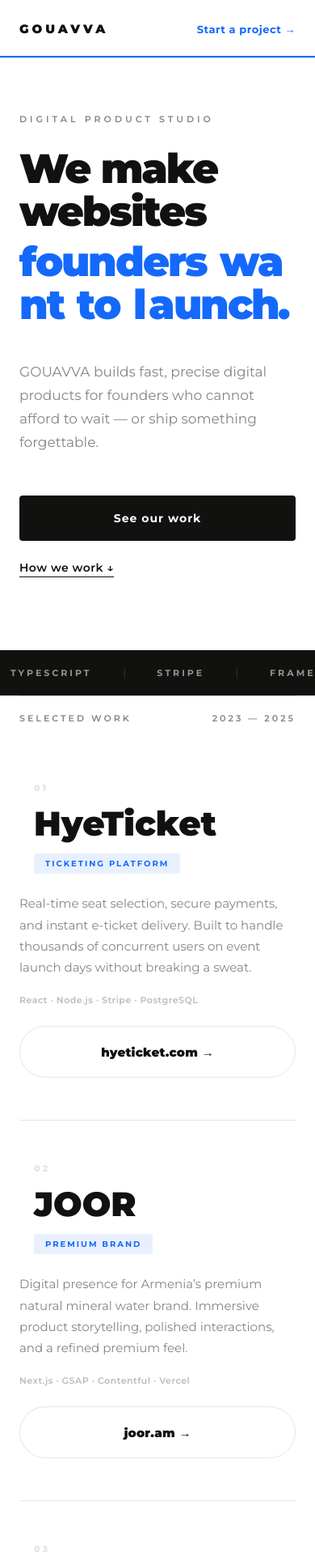
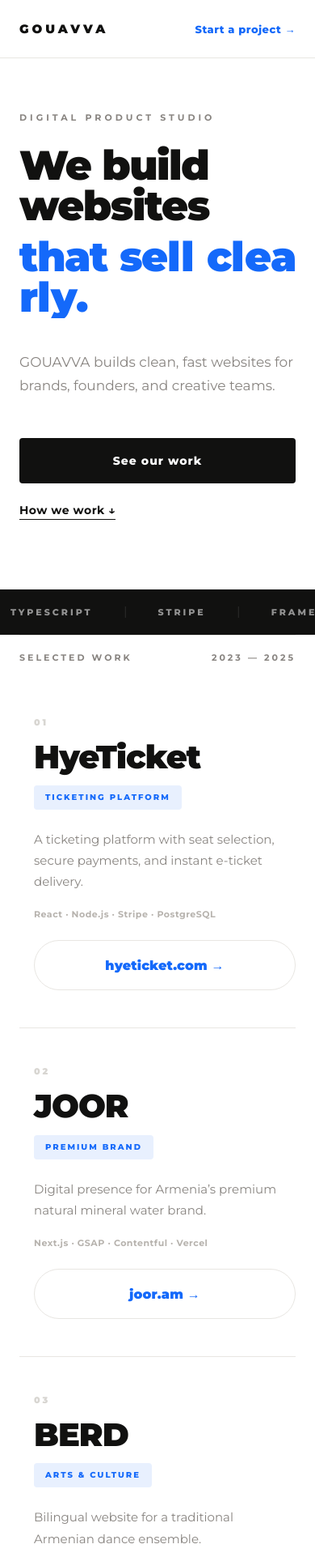
Before and after one commit to leengoes/gouavva, a website: page index.html in a window 390 px wide. Shown: the top 1923 px of the page at 81% size. Drawn offline with Linux system fonts and the light colour scheme.

Commit message:
Update index.html

```diff
--- a/index.html
+++ b/index.html
@@ -10,7 +10,6 @@
 <link href="https://fonts.googleapis.com/css2?family=Montserrat:wght@300;400;500;600;700;800;900&display=swap" rel="stylesheet">
 
 <style>
-  /* RESET */
   *, *::before, *::after {
     margin: 0;
     padding: 0;
@@ -38,7 +37,6 @@
     background: var(--white);
     color: var(--ink);
     overflow-x: hidden;
-    cursor: none;
   }
 
   a {
@@ -46,50 +44,9 @@
     text-decoration: none;
   }
 
-  /* CUSTOM CURSOR */
-  .cursor {
-    position: fixed;
-    width: 10px;
-    height: 10px;
-    background: var(--blue);
-    border-radius: 50%;
-    pointer-events: none;
-    z-index: 9999;
-    transform: translate(-50%, -50%);
-    transition: width .2s, height .2s, background .2s;
-  }
-
-  .cursor-ring {
-    position: fixed;
-    width: 36px;
-    height: 36px;
-    border: 1.5px solid var(--ink);
-    border-radius: 50%;
-    pointer-events: none;
-    z-index: 9998;
-    transform: translate(-50%, -50%);
-    transition:
-      width .35s cubic-bezier(.25,.46,.45,.94),
-      height .35s cubic-bezier(.25,.46,.45,.94),
-      border-color .2s;
-  }
-
-  body.hovering .cursor {
-    width: 6px;
-    height: 6px;
-    background: var(--blue);
-  }
-
-  body.hovering .cursor-ring {
-    width: 56px;
-    height: 56px;
-    border-color: var(--blue);
-  }
-
-  /* REVEAL */
   .reveal {
     opacity: 0;
-    transform: translateY(28px);
+    transform: translateY(24px);
     transition:
       opacity .7s cubic-bezier(.25,.46,.45,.94),
       transform .7s cubic-bezier(.25,.46,.45,.94);
@@ -100,22 +57,18 @@
     transform: translateY(0);
   }
 
-  /* NAV */
   nav {
     position: fixed;
     top: 0;
     left: 0;
     right: 0;
     z-index: 100;
-
     height: 72px;
     padding: 0 64px;
-
     display: flex;
     align-items: center;
     justify-content: space-between;
-
-    background: rgba(255,255,255,.92);
+    background: rgba(255,255,255,.94);
     backdrop-filter: blur(12px);
     border-bottom: 1px solid var(--ghost);
   }
@@ -126,13 +79,13 @@
     letter-spacing: 4px;
     text-transform: uppercase;
     color: var(--ink);
+    white-space: nowrap;
   }
 
   .nav-links {
     display: flex;
     gap: 48px;
     list-style: none;
-
     position: absolute;
     left: 50%;
     transform: translateX(-50%);
@@ -140,7 +93,7 @@
 
   .nav-links a {
     font-size: 13px;
-    font-weight: 500;
+    font-weight: 600;
     color: var(--mid);
     letter-spacing: 1px;
     transition: color .2s;
@@ -152,7 +105,7 @@
 
   .nav-cta {
     font-size: 13px;
-    font-weight: 700;
+    font-weight: 800;
     color: var(--blue);
     letter-spacing: .5px;
     white-space: nowrap;
@@ -163,24 +116,6 @@
     opacity: .7;
   }
 
-  nav::after {
-    content: '';
-    position: absolute;
-    bottom: 0;
-    left: 0;
-
-    width: 0;
-    height: 2px;
-
-    background: var(--blue);
-    transition: width .4s cubic-bezier(.25,.46,.45,.94);
-  }
-
-  nav:hover::after {
-    width: 100%;
-  }
-
-  /* SHARED */
   .container,
   .section-wrap {
     max-width: var(--max);
@@ -203,42 +138,42 @@
 
   .section-label span {
     font-size: 11px;
-    font-weight: 600;
+    font-weight: 700;
     letter-spacing: 3px;
     text-transform: uppercase;
     color: var(--mid);
   }
 
-  /* HERO */
   .hero {
-    padding: 180px 0 120px;
+    padding: 165px 0 105px;
   }
 
   .hero-eyebrow {
     display: block;
     margin-bottom: 28px;
-
     font-size: 11px;
-    font-weight: 600;
+    font-weight: 700;
     letter-spacing: 4px;
     text-transform: uppercase;
     color: var(--mid);
   }
 
   .hero-h1 {
-    font-size: clamp(54px, 7.2vw, 110px);
+    max-width: 1160px;
+    font-size: clamp(52px, 7vw, 104px);
     font-weight: 900;
-    line-height: 1.04;
+    line-height: .98;
     letter-spacing: -3px;
     color: var(--ink);
   }
 
   .airport-line {
-    margin-top: 10px;
-    min-height: clamp(64px, 7.8vw, 120px);
+    margin-top: 14px;
+    min-height: clamp(56px, 7vw, 104px);
     overflow: hidden;
     display: flex;
     align-items: center;
+    max-width: 1160px;
   }
 
   .airport-text {
@@ -246,36 +181,35 @@
     flex-wrap: wrap;
     align-items: center;
     max-width: 100%;
-
-    font-size: clamp(54px, 7.2vw, 110px);
+    font-size: clamp(52px, 7vw, 104px);
     font-weight: 900;
-    line-height: 1.04;
+    line-height: .98;
     letter-spacing: -3px;
     color: var(--blue);
   }
 
   .flip-char {
     display: inline-block;
-    min-width: .38em;
+    min-width: .34em;
     transform-origin: center center;
-    animation: airportFlip .58s cubic-bezier(.2,.8,.2,1) both;
+    animation: airportFlip .55s cubic-bezier(.2,.8,.2,1) both;
   }
 
   .flip-space {
     display: inline-block;
-    width: .32em;
+    width: .3em;
   }
 
   @keyframes airportFlip {
     0% {
       opacity: 0;
-      transform: rotateX(90deg) translateY(-14px);
-      filter: blur(2px);
+      transform: rotateX(90deg) translateY(-10px);
+      filter: blur(1.5px);
     }
 
     45% {
       opacity: 1;
-      transform: rotateX(-18deg) translateY(2px);
+      transform: rotateX(-14deg) translateY(1px);
       filter: blur(0);
     }
 
@@ -287,10 +221,9 @@
   }
 
   .hero-sub {
-    max-width: 540px;
-    margin: 42px 0 52px;
-
-    font-size: 19px;
+    max-width: 520px;
+    margin: 40px 0 50px;
+    font-size: 18px;
     font-weight: 400;
     color: var(--mid);
     line-height: 1.7;
@@ -306,18 +239,14 @@
     display: inline-flex;
     align-items: center;
     justify-content: center;
-
     height: 56px;
     padding: 0 36px;
-
     background: var(--ink);
     color: var(--white);
     border-radius: 4px;
-
     font-size: 14px;
-    font-weight: 700;
+    font-weight: 800;
     letter-spacing: 1px;
-
     transition: background .2s, transform .2s;
   }
 
@@ -328,13 +257,11 @@
 
   .btn-ghost {
     font-size: 14px;
-    font-weight: 600;
+    font-weight: 700;
     color: var(--ink);
     letter-spacing: .5px;
-
     border-bottom: 1.5px solid var(--ink);
     padding-bottom: 2px;
-
     transition: color .2s, border-color .2s;
   }
 
@@ -343,12 +270,10 @@
     border-color: var(--blue);
   }
 
-  /* MARQUEE */
   .marquee-wrap {
     height: 56px;
     background: var(--ink);
     overflow: hidden;
-
     display: flex;
     align-items: center;
   }
@@ -363,9 +288,8 @@
   .marquee-item {
     padding: 0 40px;
     border-right: 1px solid rgba(255,255,255,.12);
-
     font-size: 11px;
-    font-weight: 700;
+    font-weight: 800;
     letter-spacing: 3px;
     text-transform: uppercase;
     color: rgba(255,255,255,.55);
@@ -381,22 +305,18 @@
     }
   }
 
-  /* WORK */
   .work-section {
     padding-bottom: 0;
   }
 
   .project-row {
     position: relative;
-
     display: grid;
-    grid-template-columns: 320px minmax(320px, 1fr) 260px;
+    grid-template-columns: minmax(220px, 300px) minmax(360px, 1fr) minmax(220px, 260px);
     align-items: center;
-    gap: 48px;
-
-    padding: 52px 0;
+    gap: 56px;
+    padding: 56px 0;
     border-bottom: 1px solid var(--ghost);
-
     overflow: hidden;
     transition: background .25s;
   }
@@ -407,11 +327,9 @@
     left: 0;
     top: 24px;
     bottom: 24px;
-
     width: 0;
     background: var(--blue);
     border-radius: 99px;
-
     transition: width .25s cubic-bezier(.25,.46,.45,.94);
   }
 
@@ -427,7 +345,6 @@
     display: flex;
     flex-direction: column;
     gap: 16px;
-
     padding-left: 18px;
     min-width: 0;
   }
@@ -436,7 +353,7 @@
     font-size: 11px;
     font-weight: 900;
     letter-spacing: 3px;
-    color: var(--ghost);
+    color: #d8d6d2;
     transition: color .25s;
   }
 
@@ -445,36 +362,37 @@
   }
 
   .project-name {
-    font-size: 48px;
+    font-size: clamp(38px, 3.4vw, 52px);
     font-weight: 900;
-    line-height: 1;
+    line-height: .98;
     color: var(--ink);
+    letter-spacing: -1px;
+    word-break: normal;
   }
 
   .project-tag {
     display: inline-flex;
     align-items: center;
-
     width: fit-content;
-    padding: 6px 14px;
-
+    max-width: 100%;
+    padding: 8px 14px;
     background: var(--blue-dim);
     color: var(--blue);
-    border-radius: 3px;
-
+    border-radius: 4px;
     font-size: 10px;
-    font-weight: 700;
+    font-weight: 800;
     letter-spacing: 2px;
     text-transform: uppercase;
+    white-space: nowrap;
   }
 
   .project-mid {
-    max-width: 520px;
+    max-width: 580px;
+    min-width: 0;
   }
 
   .project-desc {
     margin-bottom: 16px;
-
     font-size: 15px;
     font-weight: 400;
     color: var(--mid);
@@ -483,31 +401,27 @@
 
   .project-tech {
     font-size: 11px;
-    font-weight: 600;
-    color: #bbb;
+    font-weight: 700;
+    color: #b7b3ae;
     letter-spacing: .5px;
   }
 
   .project-url {
     justify-self: end;
-
     display: inline-flex;
     align-items: center;
     justify-content: center;
-
     min-width: 220px;
-    height: 64px;
+    height: 62px;
     padding: 0 28px;
-
     border: 1px solid var(--ghost);
     border-radius: 999px;
     background: var(--white);
-    color: var(--ink);
-
-    font-size: 15px;
+    color: var(--blue);
+    font-size: 16px;
     font-weight: 900;
-    letter-spacing: .2px;
-
+    letter-spacing: .1px;
+    white-space: nowrap;
     transition:
       color .25s ease,
       background .25s ease,
@@ -526,9 +440,8 @@
     transform: translateY(-2px);
   }
 
-  /* STATS */
   .stats-section {
-    padding: 80px 0 72px;
+    padding: 70px 0 70px;
   }
 
   .stats-grid {
@@ -553,8 +466,7 @@
   .stat-val {
     display: block;
     margin-bottom: 12px;
-
-    font-size: 60px;
+    font-size: 56px;
     font-weight: 900;
     line-height: 1;
     color: var(--ink);
@@ -562,7 +474,7 @@
 
   .stat-label {
     font-size: 12px;
-    font-weight: 500;
+    font-weight: 600;
     color: var(--mid);
     letter-spacing: .5px;
     text-transform: uppercase;
@@ -572,7 +484,6 @@
     display: inline-block;
   }
 
-  /* HOW */
   .how-section {
     padding: 80px 0 96px;
   }
@@ -593,7 +504,6 @@
 
   .how-sub {
     padding-top: 12px;
-
     font-size: 16px;
     font-weight: 400;
     color: var(--mid);
@@ -619,7 +529,6 @@
   .step-num {
     display: block;
     margin-bottom: 12px;
-
     font-size: 11px;
     font-weight: 900;
     letter-spacing: 2px;
@@ -628,7 +537,6 @@
 
   .step-title {
     margin-bottom: 16px;
-
     font-size: 20px;
     font-weight: 800;
     color: var(--ink);
@@ -641,11 +549,9 @@
     line-height: 1.75;
   }
 
-  /* CTA */
   .cta-strip {
     background: var(--ink);
     padding: 64px;
-
     display: flex;
     align-items: center;
     justify-content: space-between;
@@ -654,7 +560,6 @@
 
   .cta-h2 {
     margin-bottom: 12px;
-
     font-size: 38px;
     font-weight: 900;
     color: var(--white);
@@ -672,19 +577,15 @@
     display: inline-flex;
     align-items: center;
     justify-content: center;
-
     height: 56px;
     padding: 0 36px;
-
     background: var(--blue);
     color: var(--white);
     border-radius: 4px;
-
     font-size: 14px;
-    font-weight: 700;
+    font-weight: 800;
     letter-spacing: .5px;
     white-space: nowrap;
-
     transition: transform .2s, opacity .2s;
   }
 
@@ -693,11 +594,9 @@
     opacity: .9;
   }
 
-  /* FOOTER */
   footer {
     border-top: 1px solid var(--ghost);
     padding: 44px 64px;
-
     display: flex;
     align-items: center;
     justify-content: space-between;
@@ -707,7 +606,6 @@
   .foot-logo {
     display: block;
     margin-bottom: 8px;
-
     font-size: 13px;
     font-weight: 900;
     letter-spacing: 4px;
@@ -728,15 +626,21 @@
     color: #bbb;
   }
 
-  /* RESPONSIVE */
   @media (max-width: 1180px) {
     .project-row {
       grid-template-columns: 1fr;
       gap: 24px;
+      padding: 46px 0;
+    }
+
+    .project-mid {
+      max-width: 760px;
+      padding-left: 18px;
     }
 
     .project-url {
       justify-self: start;
+      margin-left: 18px;
     }
 
     .stats-grid {
@@ -760,15 +664,6 @@
   }
 
   @media (max-width: 900px) {
-    body {
-      cursor: auto;
-    }
-
-    .cursor,
-    .cursor-ring {
-      display: none;
-    }
-
     nav {
       padding: 0 24px;
     }
@@ -783,7 +678,7 @@
     }
 
     .hero {
-      padding: 140px 0 90px;
+      padding: 138px 0 86px;
     }
 
     .hero-h1,
@@ -805,6 +700,7 @@
     .stat-item,
     .stat-item + .stat-item {
       padding: 0 0 28px 0;
+      border-right: none;
       border-bottom: 1px solid var(--ghost);
     }
 
@@ -829,6 +725,7 @@
     .hero-h1,
     .airport-text {
       font-size: clamp(42px, 13vw, 64px);
+      letter-spacing: -1.5px;
     }
 
     .airport-line {
@@ -840,11 +737,16 @@
     }
 
     .project-name {
-      font-size: 42px;
+      font-size: 40px;
+    }
+
+    .project-tag {
+      white-space: normal;
+      line-height: 1.4;
     }
 
     .project-url {
-      min-width: 100%;
+      min-width: calc(100% - 18px);
     }
 
     .btn-primary {
@@ -855,9 +757,6 @@
 </head>
 
 <body>
-
-<div class="cursor" id="cursor"></div>
-<div class="cursor-ring" id="cursorRing"></div>
 
 <nav>
   <a href="#" class="nav-logo">GOUAVVA</a>
@@ -876,7 +775,7 @@
     <span class="hero-eyebrow reveal">Digital Product Studio</span>
 
     <h1 class="hero-h1 reveal" style="transition-delay:.1s">
-      We make websites
+      We build websites
     </h1>
 
     <div class="airport-line reveal" style="transition-delay:.2s">
@@ -884,7 +783,7 @@
     </div>
 
     <p class="hero-sub reveal" style="transition-delay:.3s">
-      GOUAVVA builds fast, precise digital products for founders who cannot afford to wait — or ship something forgettable.
+      GOUAVVA builds clean, fast websites for brands, founders, and creative teams.
     </p>
 
     <div class="hero-actions reveal" style="transition-delay:.4s">
@@ -940,8 +839,7 @@
 
       <div class="project-mid">
         <p class="project-desc">
-          Real-time seat selection, secure payments, and instant e-ticket delivery.
-          Built to handle thousands of concurrent users on event launch days without breaking a sweat.
+          A ticketing platform with seat selection, secure payments, and instant e-ticket delivery.
         </p>
         <span class="project-tech">React · Node.js · Stripe · PostgreSQL</span>
       </div>
@@ -961,7 +859,6 @@
       <div class="project-mid">
         <p class="project-desc">
           Digital presence for Armenia’s premium natural mineral water brand.
-          Immersive product storytelling, polished interactions, and a refined premium feel.
         </p>
         <span class="project-tech">Next.js · GSAP · Contentful · Vercel</span>
       </div>
@@ -981,7 +878,6 @@
       <div class="project-mid">
         <p class="project-desc">
           Bilingual website for a traditional Armenian dance ensemble.
-          Events, media, and ticketing gathered into one clear cultural platform.
         </p>
         <span class="project-tech">Next.js · Framer Motion · WordPress API</span>
       </div>
@@ -1040,7 +936,7 @@
         <span class="step-num">01</span>
         <h3 class="step-title">Scope in a day</h3>
         <p class="step-body">
-          Send us a brief. We turn it into a precise scope — timeline, deliverables, price — within 24 hours.
+          Send us a brief. We turn it into a precise scope — timeline, deliverables, and price.
         </p>
       </div>
 
@@ -1048,7 +944,7 @@
         <span class="step-num">02</span>
         <h3 class="step-title">Ship in weeks</h3>
         <p class="step-body">
-          Tight, visible sprints. You see real progress every few days — not a big reveal three months later.
+          Tight, visible sprints. You see real progress every few days.
         </p>
       </div>
 
@@ -1056,7 +952,7 @@
         <span class="step-num">03</span>
         <h3 class="step-title">Code you own</h3>
         <p class="step-body">
-          Clean architecture, full documentation, zero vendor lock-in. Any competent developer can continue the work.
+          Clean architecture, clear handoff, and no unnecessary lock-in.
         </p>
       </div>
     </div>
@@ -1082,54 +978,6 @@
 </footer>
 
 <script>
-  /* CUSTOM CURSOR */
-  const cursor = document.getElementById('cursor');
-  const cursorRing = document.getElementById('cursorRing');
-
-  const finePointer = window.matchMedia('(pointer:fine)').matches;
-
-  if (!finePointer || window.innerWidth <= 900) {
-    if (cursor) cursor.style.display = 'none';
-    if (cursorRing) cursorRing.style.display = 'none';
-    document.body.style.cursor = 'auto';
-  } else {
-    let mx = -100;
-    let my = -100;
-    let rx = -100;
-    let ry = -100;
-
-    document.addEventListener('mousemove', e => {
-      mx = e.clientX;
-      my = e.clientY;
-
-      cursor.style.left = mx + 'px';
-      cursor.style.top = my + 'px';
-    });
-
-    function animateRing() {
-      rx += (mx - rx) * 0.12;
-      ry += (my - ry) * 0.12;
-
-      cursorRing.style.left = rx + 'px';
-      cursorRing.style.top = ry + 'px';
-
-      requestAnimationFrame(animateRing);
-    }
-
-    animateRing();
-
-    document.querySelectorAll('a, button, .project-row').forEach(el => {
-      el.addEventListener('mouseenter', () => {
-        document.body.classList.add('hovering');
-      });
-
-      el.addEventListener('mouseleave', () => {
-        document.body.classList.remove('hovering');
-      });
-    });
-  }
-
-  /* REVEAL */
   const revealEls = document.querySelectorAll('.reveal');
 
   const observer = new IntersectionObserver(entries => {
@@ -1149,7 +997,6 @@
     });
   }, 80);
 
-  /* COUNTERS */
   const counters = document.querySelectorAll('.count-up');
 
   const countObserver = new IntersectionObserver(entries => {
@@ -1179,7 +1026,6 @@
 
   counters.forEach(counter => countObserver.observe(counter));
 
-  /* NAV SHADOW */
   const nav = document.querySelector('nav');
 
   window.addEventListener('scroll', () => {
@@ -1188,12 +1034,11 @@
       : 'none';
   });
 
-  /* AIRPORT STYLE HERO TEXT */
   const airportPhrases = [
-    'people want to use.',
-    'brands want to show.',
-    'founders want to launch.',
-    'teams want to scale.'
+    'that launch fast.',
+    'that feel sharp.',
+    'that sell clearly.',
+    'that scale cleanly.'
   ];
 
   const airportText = document.getElementById('airportText');
```
